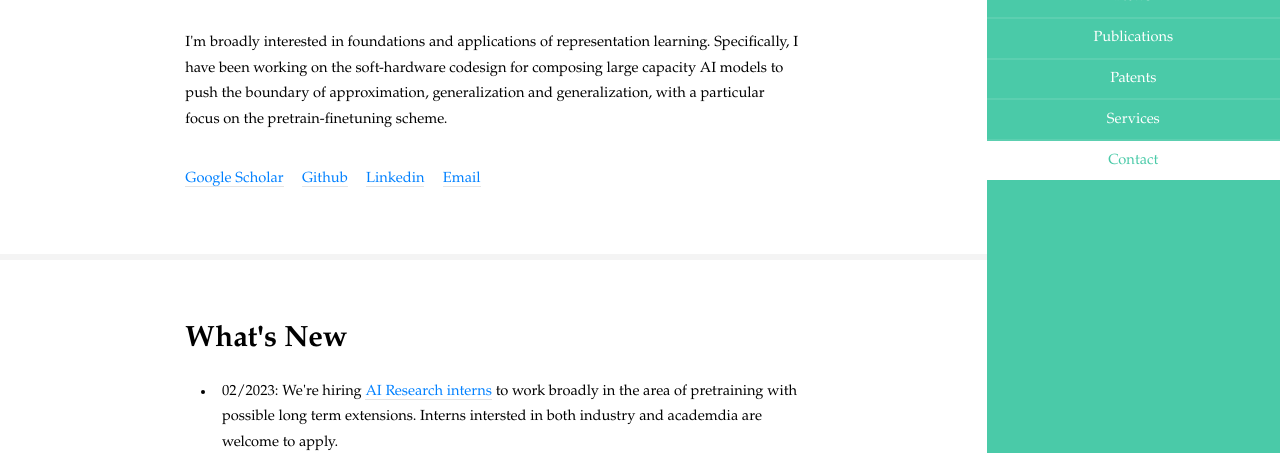
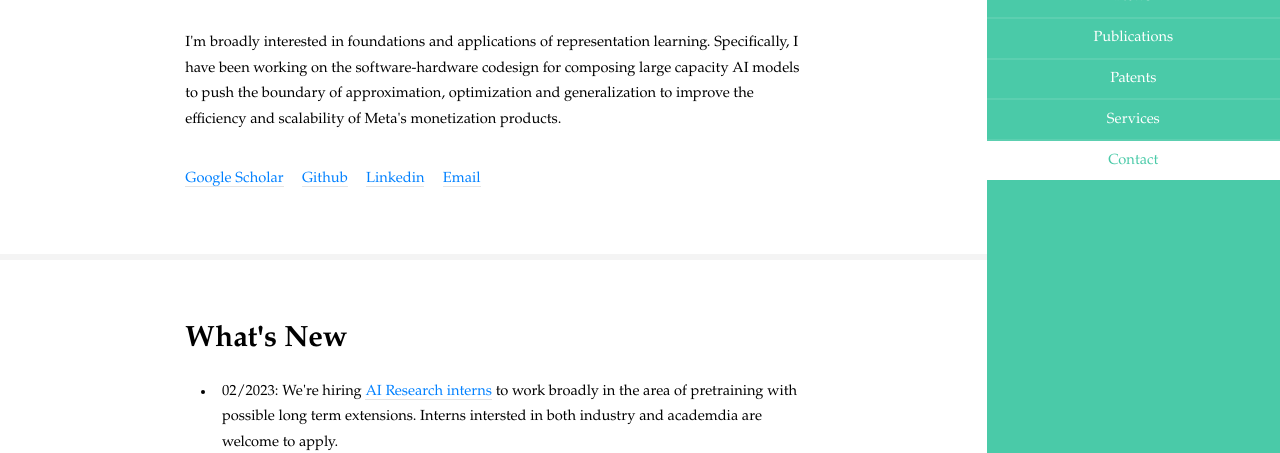
Before and after one commit to keqian-li/keqian-li.github.io, a plain HTML site: page index.html in a window 1280 px wide. Shown: the part 302-755 px from the top of the page. Drawn offline with Linux system fonts and the light colour scheme.

Commit message:
Add files via upload

```diff
--- a/index.html
+++ b/index.html
@@ -92,8 +92,8 @@
                     </p>
 
 						<p>I'm broadly interested in foundations and applications of representation learning. Specifically, I have been working on
-						the soft-hardware codesign for composing large capacity AI models to push the boundary of approximation, generalization and generalization,
-						with a particular focus on the pretrain-finetuning scheme.
+						the software-hardware codesign for composing large capacity AI models to push the boundary of approximation, optimization and generalization
+						to improve the efficiency and scalability of Meta's monetization products.
 
 						<ul class="icons">
 							<!--<li><a href="#" class="icon fa-twitter"><span class="label">Twitter</span></a></li>-->
```
